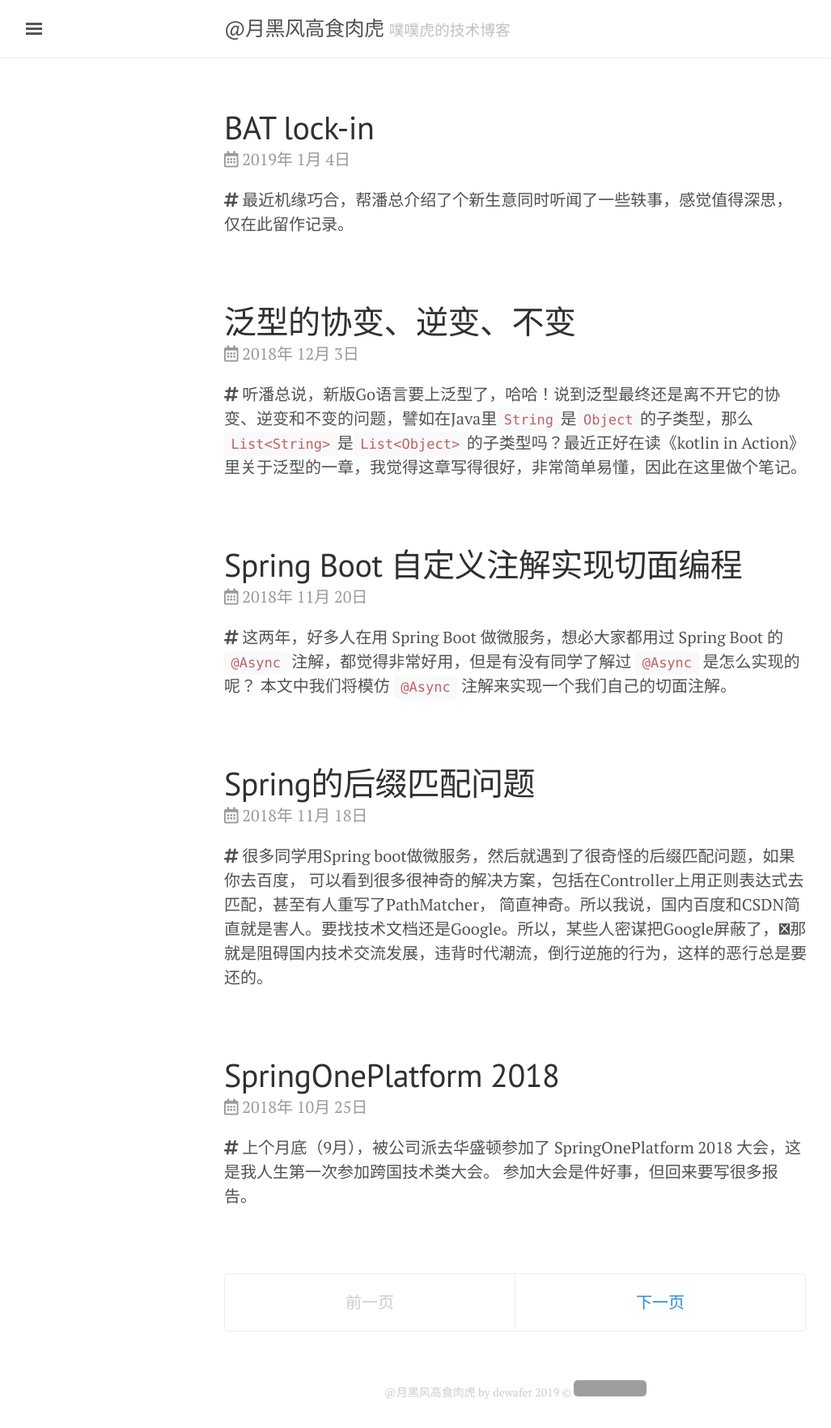
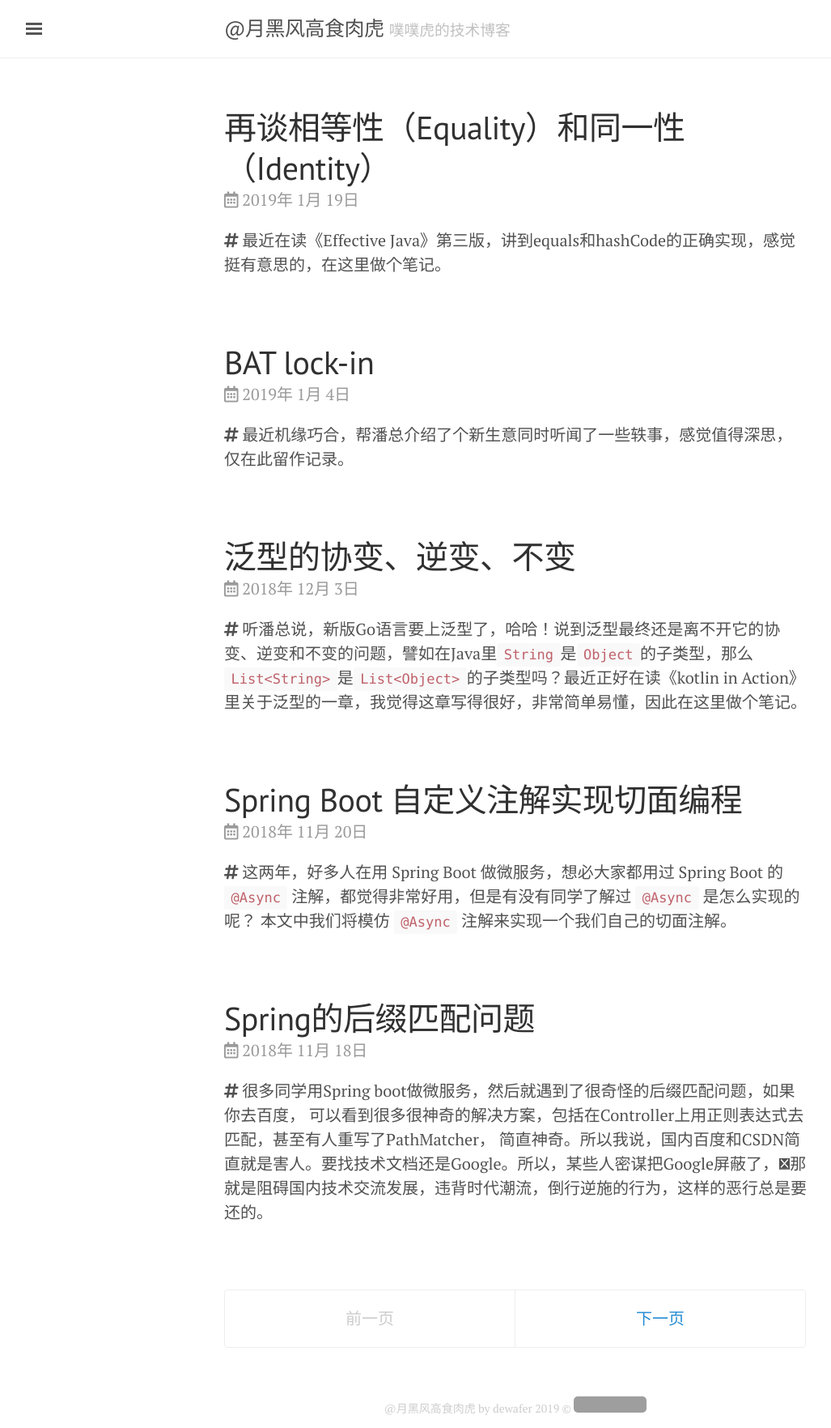
Before and after one commit to dewafer/dewafer.github.io, a Jekyll site: the page built from index.html, in a window 1280 px wide. Shown: the whole page at 81% size, without its empty margins (3-1030 px from the left). Built offline with Jekyll 4.4.1, drawn with Linux system fonts in a browser that asks for light colours; nearby versions of some CDN libraries; the list of posts is cut into pages by our own code; part of the change alters nothing that is shown; grey boxes are pictures that could not be loaded.

```diff
--- a/_posts/2019/2019-01-19-equality-and-identity.md
+++ b/_posts/2019/2019-01-19-equality-and-identity.md
@@ -1,7 +1,7 @@
 ---
 layout: post
 title: 再谈相等性（Equality）和同一性（Identity）
-published: false
+published: true
 ---
 
 最近在读《Effective Java》第三版，讲到equals和hashCode的正确实现，感觉挺有意思的，在这里做个笔记。
@@ -217,11 +217,31 @@ assert ts.equals(dt) == false;
 
 除了对称性，另外一个多态类下的equals方法容易打破的特性是传递性，[《How to Write an Equality Method in Java by Martin Odersky, Lex Spoon, and Bill Venners》][1]这篇文章中的《Pitfall #4: Failing to define `equals` as an equivalence relation》一节讲得非常好，并且还提出了解决方案（此解决方案也是我们后面要讲的Lombok所使用的解决方案），我就不在这里赘述了。
 
-### 生产中高效率的实现：lombok的@EqualsAndHashCode
+现实生活中经常会碰到继承并且需要覆写`equals`和`hashCode`的地方莫过于Entity类了。
 
-// GO ON
+在Hibernate中，Entity实体类因为实现需要（譬如lazy load）会使用cglib动态生成Entity的子类来覆盖实现，这个时候我们通常希望cglib动态生成的类与实体类是相等的，我们就想到要使用`instanceof`而不是`getClass()`，但通常来说我们继承一个实体类是希望复用其中的字段而不是希望他们相等（譬如[`org.springframework.data.jpa.domain.AbstractPersistable`][2]类，Spring有`ProxyUtils`，你能不看它源码自己写一个吗？），这个时候我们就想到要使用`getClass()`而不是`instanceof`了，是不是矛盾了？
+
+### 生产中高效率的实现：Lombok的@EqualsAndHashCode
+
+想要正确实现`equals`和`hashCode`方法其实并不难，网上能找到很多正确的实现，但你会发现这些正确的实现都很重复，如果你要写很多实体类不得不到处复制黏贴这些代码。如果使用IDE生成，那么问题又来了，如果以后增加了一个字段怎么办？团队里有个刺头就是不用跟你们一样的IDE怎么办？
+
+我们还是用Lombok吧。
+
+Lombok非常好用，网上有很多教程我就不重复了，而且它不依赖IDE，不增加运行期负担，简直完美。但前提是你要会正确使用。
+
+`@EqualsAndHashCode`注解的使用方法很简单，请参考[源文档][3]，如果你觉得源文档的英文很复杂不想看的话，最简单的使用方法就是把这个注解加到需要生成`equals`和`hashCode`的类上就行了。
+
+这里说一下在继承类上使用的注意事项，在继承类上使用这个注解必须遵守以下两点：
+
+1. 父类必须也使用`@EqualsAndHashCode`注解生成正确的`equals`和`hashCode`方法，或者父类自身**正确地实现**了这两个方法。（[如何判断**正确地实现**?][1]）
+2. 在1的前提下，在子类上需要使用`@EqualsAndHashCode`时，必须加上`callSuper=true`参数，除非父类没有自身实现`equals`和`hashCode`方法而使用的是继承自`Object`的方法，并且在确定这不符合当前需求的情况下，必须**显示地**加上`callSuper=false`，除非父类就是`Object`类。
+
+好了就先写到这里吧，有想到了再加。
 
 ------
 
 
 [1]: https://www.artima.com/lejava/articles/equality.html	"How to Write an Equality Method in Java by Martin Odersky, Lex Spoon, and Bill Venners"
+
+[2]: https://github.com/spring-projects/spring-data-jpa/blob/master/src/main/java/org/springframework/data/jpa/domain/AbstractPersistable.java#L99 "AbstractPersistable"
+[3]: https://www.projectlombok.org/features/EqualsAndHashCode "@EqualsAndHashCode"
```
